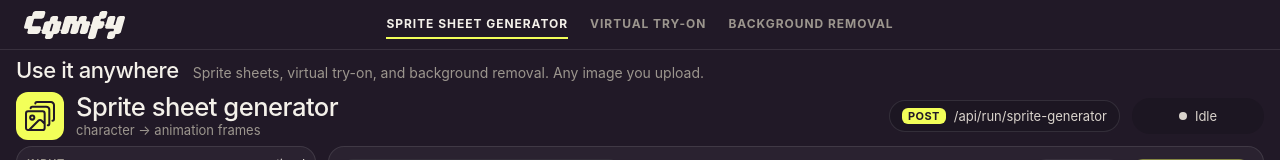
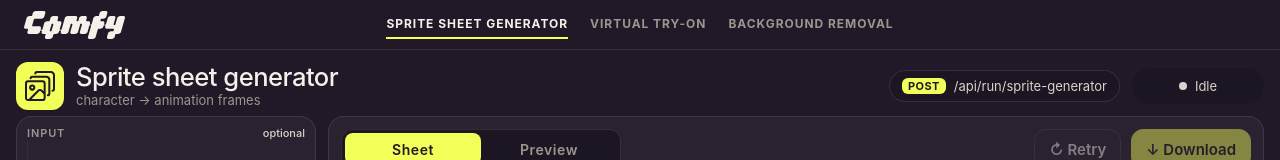
Before and after one commit to jpcosta-comfy/comfy-api-apps, a Next.js app: page / in a window 1280 px wide. Shown: the top 160 px of the page. Built offline with nearby package versions, Linux system fonts and the light colour scheme; no server answers; a web font is replaced by a local one.

Commit message:
Remove the intro heading above the apps.
The page opens on the app itself, without the "Use it anywhere" title and subtitle.

Co-authored-by: JP Costa <jpcosta-comfy@users.noreply.github.com>

```diff
--- a/src/app/globals.css
+++ b/src/app/globals.css
@@ -123,13 +123,6 @@ button { cursor: pointer; }
   display: flex;
   flex-direction: column;
 }
-.intro {
-  flex: none;
-  display: flex;
-  align-items: baseline;
-  gap: 14px;
-  margin-bottom: 6px;
-}
 .mockpill, .warn {
   font-size: 12px;
   font-weight: 600;
@@ -151,24 +144,6 @@ button { cursor: pointer; }
   border-radius: 12px;
   padding: 12px 14px;
   font-size: 14px;
-}
-
-h1 {
-  margin: 0;
-  text-align: left;
-  font-size: 22px;
-  font-weight: 500;
-  letter-spacing: -0.02em;
-  line-height: 1.1;
-  white-space: nowrap;
-}
-.lede {
-  margin: 0;
-  text-align: left;
-  color: var(--mute);
-  max-width: none;
-  font-size: 14px;
-  line-height: 1.3;
 }
 
 .stage-wrap {
@@ -659,12 +634,9 @@ textarea.text { height: 44px; padding: 8px 12px; resize: none; }
     gap: 10px 16px;
   }
   .page { display: block; width: min(1680px, calc(100% - 32px)); padding: 20px 0 40px; }
-  .intro { display: block; margin-bottom: 16px; }
   .dots { display: block; margin-top: 16px; }
   .dotrow { margin: 8px 0 0; justify-content: center; }
   .foot-note { margin-top: 12px; }
-  h1 { font-size: 1.7rem; white-space: normal; margin-bottom: 6px; }
-  .lede { font-size: 15px; }
   .stage { height: auto; display: block; }
   .card { height: auto; display: block; }
   .body { display: grid; grid-template-columns: 1fr; }
--- a/src/components/studio.tsx
+++ b/src/components/studio.tsx
@@ -48,10 +48,6 @@ export function Studio({
         <div className="header-actions">{mock ? <span className="mockpill">Mock mode</span> : null}</div>
       </header>
       <main className="page">
-      <div className="intro">
-        <h1>Use it anywhere</h1>
-        <p className="lede">Sprite sheets, virtual try-on, and background removal. Any image you upload.</p>
-      </div>
       {!mock && !configured ? (
         <p className="warn">Set COMFY_API_KEY or COMFY_CLOUD_API_KEY on the server to run live jobs, or COMFY_MOCK=1 for sample output.</p>
       ) : null}
```
